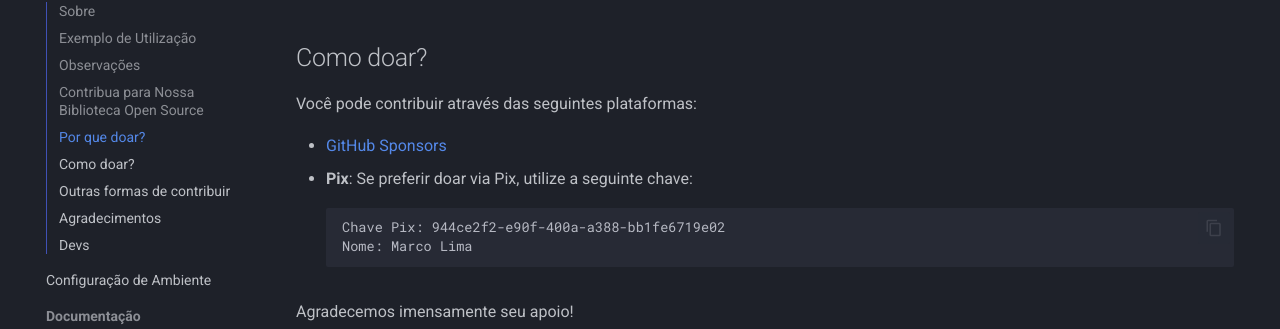
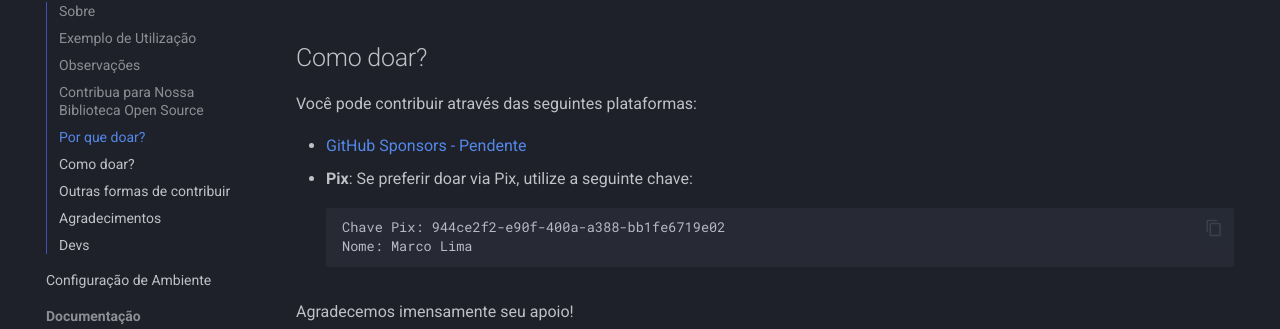
Before and after one commit to nfewizard-org/nfewizard-org.github.io, an MkDocs documentation site: the page built from docs/index.md, in a window 1280 px wide and 900 px high, scrolled down 3008 px. Shown: the part 124-453 px from the top of the window. Built offline with MkDocs 1.6.1 and Material for MkDocs 9.7.7, drawn with Linux system fonts in a browser that asks for light colours.

Commit message:
feat: ajuste nos dados de contribuição

````diff
--- a/docs/index.md
+++ b/docs/index.md
@@ -122,7 +122,7 @@
 
 Você pode contribuir através das seguintes plataformas:
 
-- [GitHub Sponsors](https://github.com/sponsors/SeuUsuario)
+- [GitHub Sponsors - Pendente](https://nfewizard-org.github.io/)
 - **Pix**: Se preferir doar via Pix, utilize a seguinte chave:
 
     ```
````
